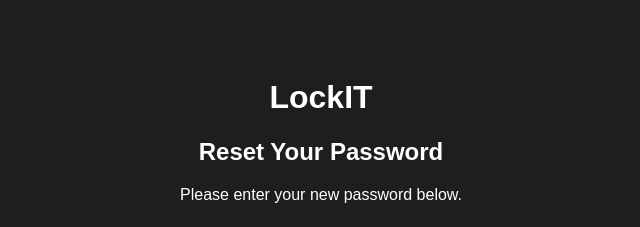
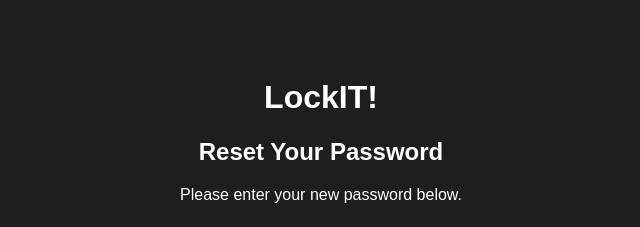
Before and after one commit to nin4Lore/lockit-reset, a plain HTML site: page index.html in a window 1280 px wide. Shown: the top 227 px of the page, 319-959 px from the left. Drawn offline with nearby package versions, Linux system fonts and the light colour scheme.

Commit message:
Update index.html

```diff
--- a/index.html
+++ b/index.html
@@ -7,7 +7,7 @@
 </head>
 <body style="background:#1e1e1e; color:white; font-family:Arial; text-align:center; padding:50px;">
 
-  <h1 style="color:#ffffff;">LockIT</h1>
+  <h1 style="color:#ffffff;">LockIT!</h1>
   <h2>Reset Your Password</h2>
   <p>Please enter your new password below.</p>
 
```
